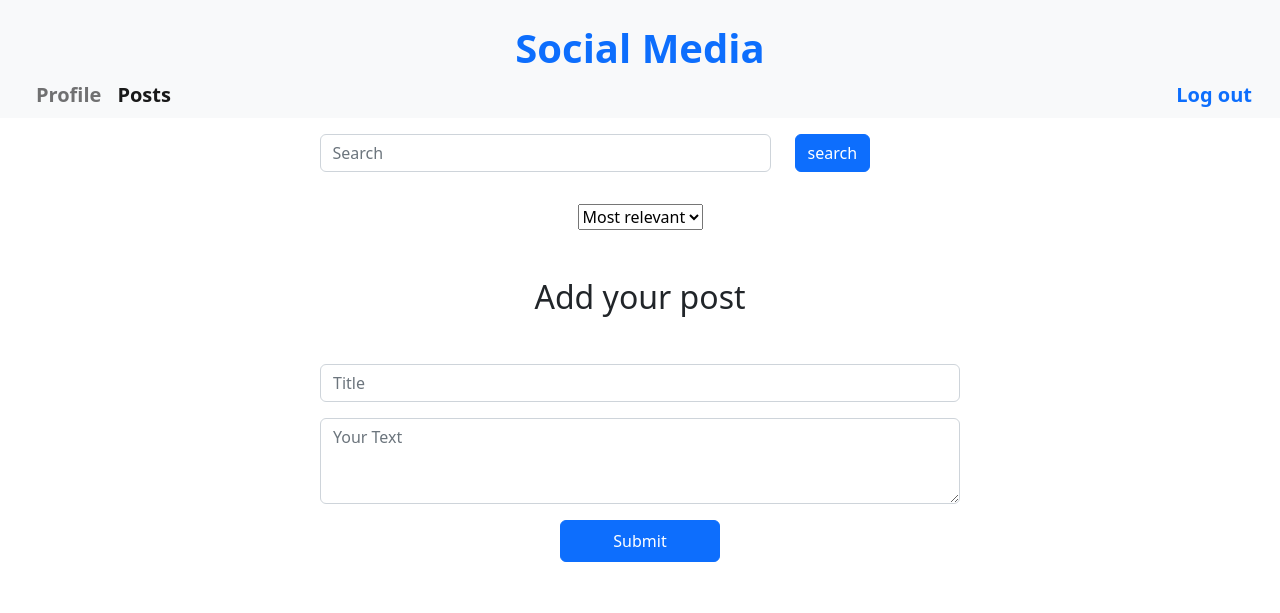
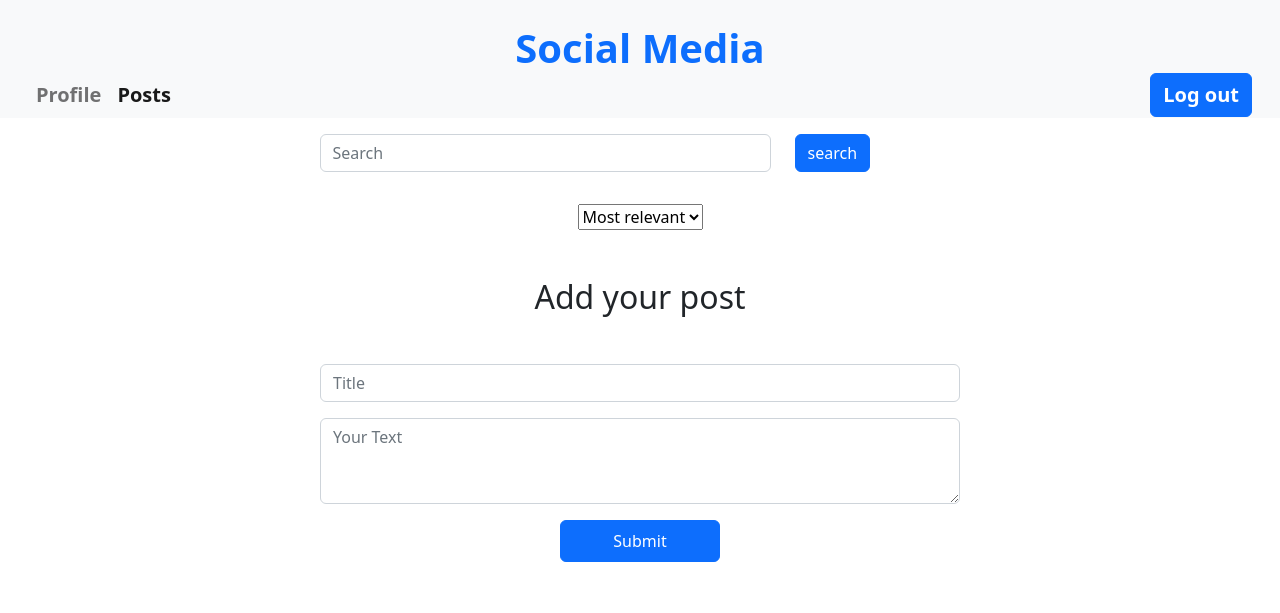
Before and after one commit to corrado1982/socialMedia-JS2-CA, a website with bundled scripts: page posts/index.html in a window 1280 px wide. Built offline with nearby package versions, Linux system fonts and the light colour scheme.

Commit message:
change logout button

```diff
--- a/posts/index.html
+++ b/posts/index.html
@@ -47,12 +47,9 @@
             </li>
           </ul>
 
-          <a
-            class="nav-link text-primary me-3 fs-5 fw-semibold"
-            id="log-out"
-            href="/index.html"
-            >Log out</a
-          >
+          <button class="btn btn-primary me-3 fs-5 fw-semibold" id="logout">
+            Log out
+          </button>
         </div>
       </div>
     </nav>
```
